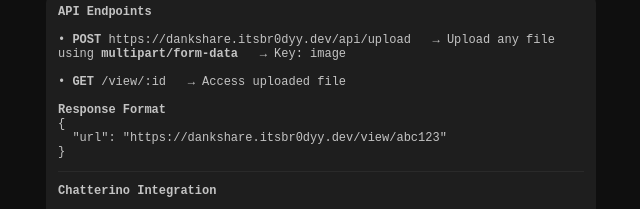
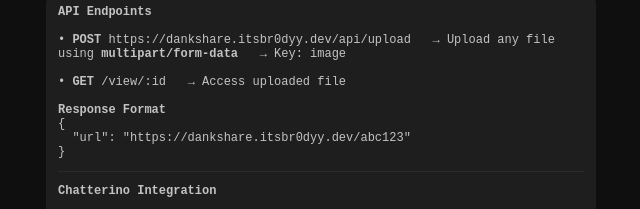
Before and after one commit to ItsBr0dyy/dankshare, a website: page public/new/index.html in a window 1280 px wide. Both pictures are taken after a click on the button "Developer + Chatterino API". Shown: the part 396-605 px from the top of the page, 319-959 px from the left. Drawn offline with Linux system fonts and the light colour scheme.

Commit message:
Update index.html

```diff
--- a/public/new/index.html
+++ b/public/new/index.html
@@ -202,7 +202,7 @@ input {
 
 <pre>
 {
-  "url": "https://dankshare.itsbr0dyy.dev/view/abc123"
+  "url": "https://dankshare.itsbr0dyy.dev/abc123"
 }
 </pre>
 
```
